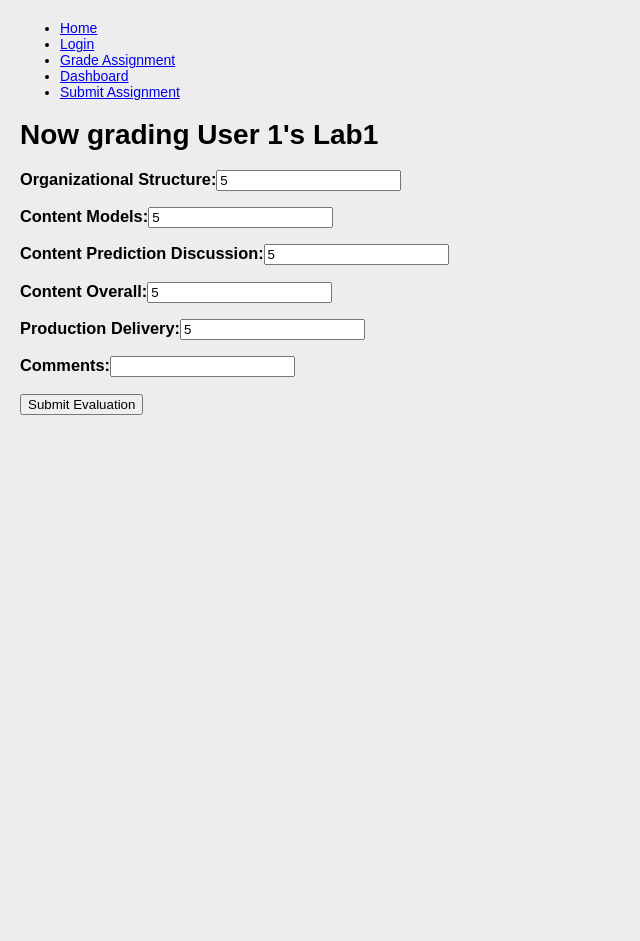
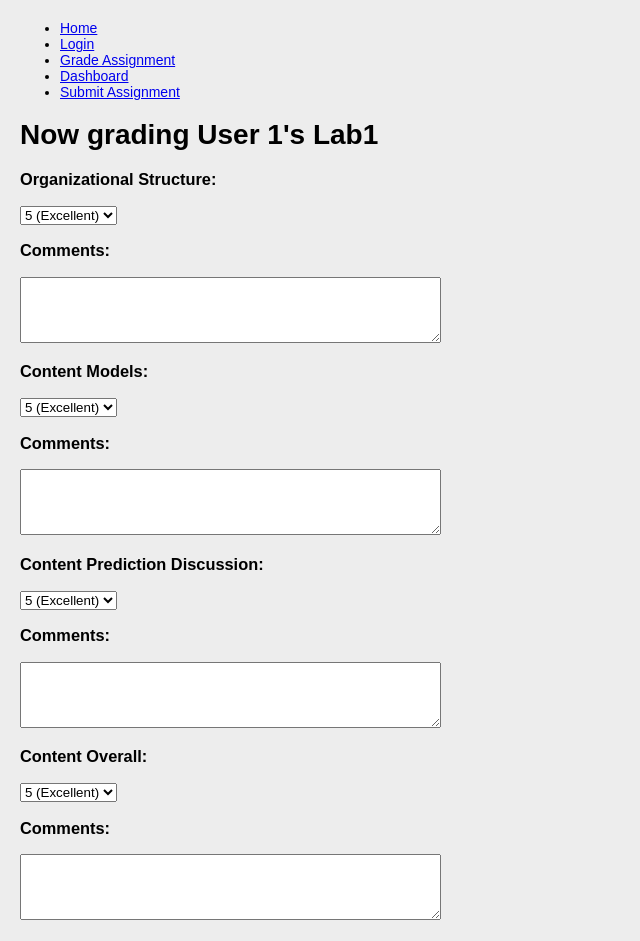
Before and after one commit to GatechVIP/swapr-react-client, a React (Create React App) app: page /gradeassignment in a window 1280 px wide. Shown: the top 941 px of the page, without its empty margins (0-640 px from the left). Before the commit the page ends 800 px from the top, so only its background shows below. Built offline with nearby package versions, Linux system fonts and the light colour scheme.

Commit message:
Fixed GradeAssignment

```diff
--- a/src/components/views/GradeAssignment.js
+++ b/src/components/views/GradeAssignment.js
@@ -48,10 +48,24 @@ class YoutubeVideo extends React.Component {
 class SubmitGrade extends React.Component {
   constructor(props) {
     super(props);
-    this.state = {comment: '', organizationalStructure: 5, contentModels: 5,
-      contentPredictionDiscussion: 5, contentOverall : 5, productionDelivery: 5};
+    this.state = {
+      commentOS : '',
+      commentCM : '',
+      commentCPD : '',
+      commentCO : '',
+      commentPD : '',
+      organizationalStructure : 5,
+      contentModels : 5,
+      contentPredictionDiscussion : 5,
+      contentOverall : 5,
+      productionDelivery : 5
+    };
 
-    this.handleChange = this.handleChange.bind(this);
+    this.handleChangeCommentOS = this.handleChangeCommentOS.bind(this);
+    this.handleChangeCommentCM = this.handleChangeCommentCM.bind(this);
+    this.handleChangeCommentCPD = this.handleChangeCommentCPD.bind(this);
+    this.handleChangeCommentCO = this.handleChangeCommentCO.bind(this);
+    this.handleChangeCommentPD = this.handleChangeCommentPD.bind(this);
     this.handleSubmitGrade = this.handleSubmitGrade.bind(this);
     this.handleChangeOS = this.handleChangeOS.bind(this);
     this.handleChangeCM = this.handleChangeCM.bind(this);
@@ -60,45 +74,53 @@ class SubmitGrade extends React.Component {
     this.handleChangePD = this.handleChangePD.bind(this);
   }
 
-  handleChange(event) {
-    this.setState({comment: event.target.value});
+  handleChangeCommentOS(event) {
+    this.setState({commentOS: event.target.value});
+  }
+
+  handleChangeCommentCM(event) {
+    this.setState({commentCM: event.target.value});
+  }
+
+  handleChangeCommentCPD(event) {
+    this.setState({commentCPD: event.target.value});
+  }
+
+  handleChangeCommentCO(event) {
+    this.setState({commentCO: event.target.value});
+  }
+
+  handleChangeCommentPD(event) {
+    this.setState({commentPD: event.target.value});
   }
 
   handleChangeOS(event) {
-    if (event.target.value <= 5 && event.target.value > 0) {
-      this.setState({organizationalStructure: event.target.value});
-    }
+      this.setState({organizationalStructure: event.target.value.charAt(0)});
   }
 
   handleChangeCM(event) {
-    if (event.target.value <= 5 && event.target.value > 0) {
-      this.setState({contentModels: event.target.value});
-    }
+      this.setState({contentModels: event.target.value.charAt(0)});
   }
 
   handleChangeCPD(event) {
-    if (event.target.value <= 5 && event.target.value > 0) {
-      this.setState({contentPredictionDiscussion: event.target.value});
-    }
+      this.setState({contentPredictionDiscussion: event.target.value.charAt(0)});
   }
 
   handleChangeCO(event) {
-    if (event.target.value <= 5 && event.target.value > 0) {
-      this.setState({contentOverall: event.target.value});
-    }
+      this.setState({contentOverall: event.target.value.charAt(0)});
   }
 
   handleChangePD(event) {
-    if (event.target.value <= 5 && event.target.value > 0) {
-      this.setState({productionDelivery: event.target.value});
-    }
+      this.setState({productionDelivery: event.target.value.charAt(0)});
   }
 
   handleSubmitGrade(event) {
     var sum = parseInt(this.state.organizationalStructure) + parseInt(this.state.contentModels)
     + parseInt(this.state.contentPredictionDiscussion) + parseInt(this.state.contentOverall)
     + parseInt(this.state.productionDelivery);
-    alert('Submitted grade for User 1. Grade Given is ' + sum + '/25. Extra comments: ' + this.state.comment);
+    alert('Submitted grade for User 1. Grade Given is ' + sum + '/25. OS Comment: ' + this.state.commentOS
+        + ' CM Comment: ' + this.state.commentCM + ' CPD Comment: ' + this.state.commentCPD + ' CO Comment: '
+        + this.state.commentCO + ' PD Comment: ' + this.state.commentPD);
     event.preventDefault();
     //Ajax post call
   }
@@ -108,31 +130,87 @@ class SubmitGrade extends React.Component {
       <form onSubmit={this.handleSubmitGrade}>
         <div id = ".main-page" className = "col-lg-6">
           <h3>
-            Organizational Structure:
-            <input type="integer" value={this.state.organizationalStructure} onChange={this.handleChangeOS} />
+            <p>
+              Organizational Structure:
+            </p>
+            <select onChange={this.handleChangeOS}>
+              <option>5 (Excellent)</option>
+              <option>4 (Great)</option>
+              <option>3 (Good)</option>
+              <option>2 (Fair)</option>
+              <option>1 (Poor)</option>
+            </select>
+            <p>Comments: </p>
           </h3>
+          <textarea rows="4" cols="50" value={this.state.commentOS} onChange={this.handleChangeCommentOS} >
+            Comments
+          </textarea>
           <h3>
-            Content Models:
-            <input type="integer" value={this.state.contentModels} onChange={this.handleChangeCM} />
+            <p>
+              Content Models:
+            </p>
+            <select onChange={this.handleChangeCM}>
+              <option>5 (Excellent)</option>
+              <option>4 (Great)</option>
+              <option>3 (Good)</option>
+              <option>2 (Fair)</option>
+              <option>1 (Poor)</option>
+            </select>
+            <p>Comments: </p>
           </h3>
+          <textarea rows="4" cols="50" value={this.state.commentCM} onChange={this.handleChangeCommentCM} >
+            Comments
+          </textarea>
           <h3>
-            Content Prediction Discussion:
-            <input type="integer" value={this.state.contentPredictionDiscussion} onChange={this.handleChangeCPD} />
+            <p>
+              Content Prediction Discussion:
+            </p>
+            <select onChange={this.handleChangeCPD}>
+              <option>5 (Excellent)</option>
+              <option>4 (Great)</option>
+              <option>3 (Good)</option>
+              <option>2 (Fair)</option>
+              <option>1 (Poor)</option>
+            </select>
+            <p>Comments: </p>
           </h3>
+          <textarea rows="4" cols="50" value={this.state.commentCPD} onChange={this.handleChangeCommentCPD} >
+            Comments
+          </textarea>
           <h3>
-            Content Overall:
-            <input type="integer" value={this.state.contentOverall} onChange={this.handleChangeCO} />
+            <p>
+              Content Overall:
+            </p>
+            <select onChange={this.handleChangeCO}>
+              <option>5 (Excellent)</option>
+              <option>4 (Great)</option>
+              <option>3 (Good)</option>
+              <option>2 (Fair)</option>
+              <option>1 (Poor)</option>
+            </select>
+            <p>Comments: </p>
           </h3>
+          <textarea rows="4" cols="50" value={this.state.commentCO} onChange={this.handleChangeCommentCO} >
+            Comments
+          </textarea>
           <h3>
-            Production Delivery:
-            <input type="integer" value={this.state.productionDelivery} onChange={this.handleChangePD} />
+            <p>
+              Production Delivery:
+            </p>
+            <select onChange={this.handleChangePD}>
+              <option>5 (Excellent)</option>
+              <option>4 (Great)</option>
+              <option>3 (Good)</option>
+              <option>2 (Fair)</option>
+              <option>1 (Poor)</option>
+            </select>
+            <p>Comments: </p>
           </h3>
-          <h3>
-            Comments:
-            <input type="text" value={this.state.comment} onChange={this.handleChange} />
-          </h3>
+          <textarea rows="4" cols="50" value={this.state.commentPD} onChange={this.handleChangeCommentPD} >
+            Comments
+          </textarea>
         </div>
-
+        <p></p>
         <input type="submit" value="Submit Evaluation"/>
       </form>
     );
```
Also changed, not shown: 1 other file (tests, documents, lock files or other folders).
